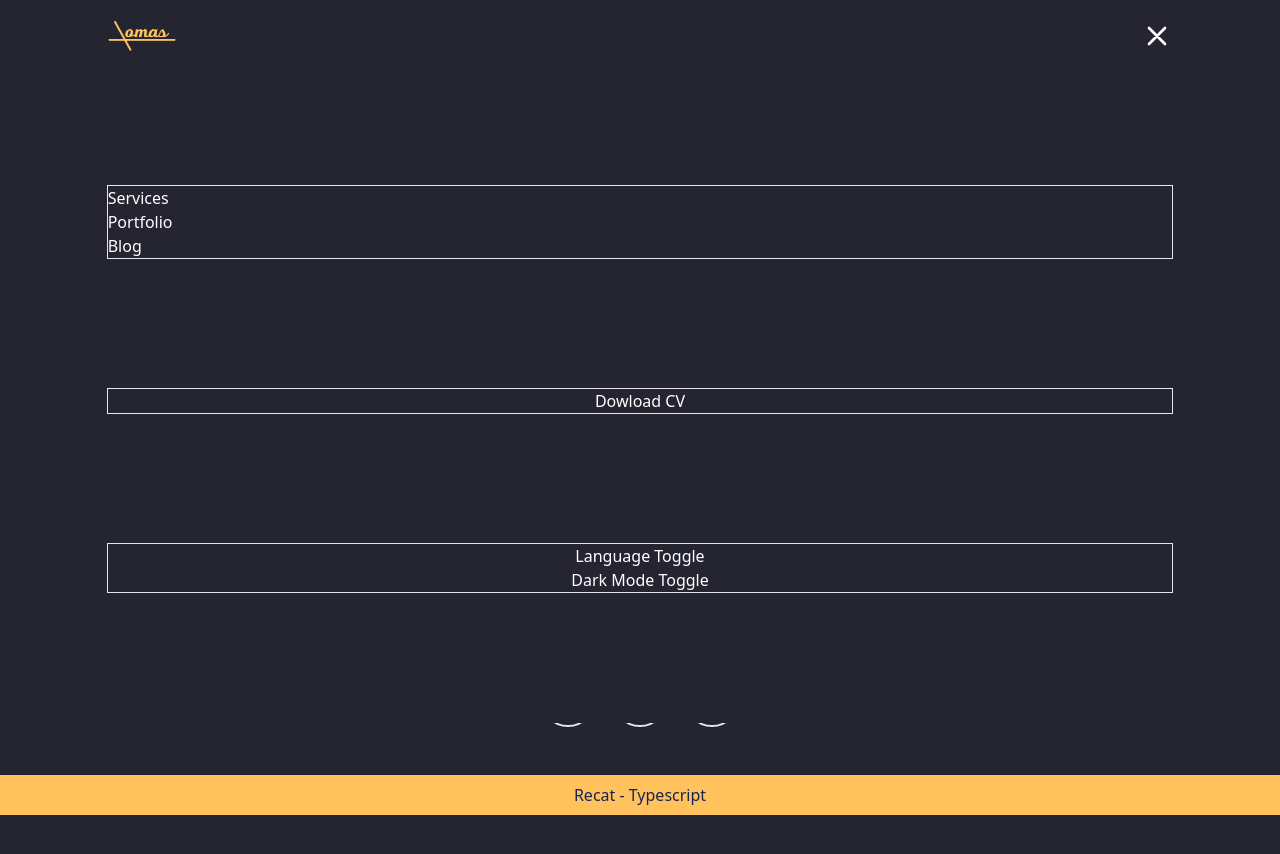
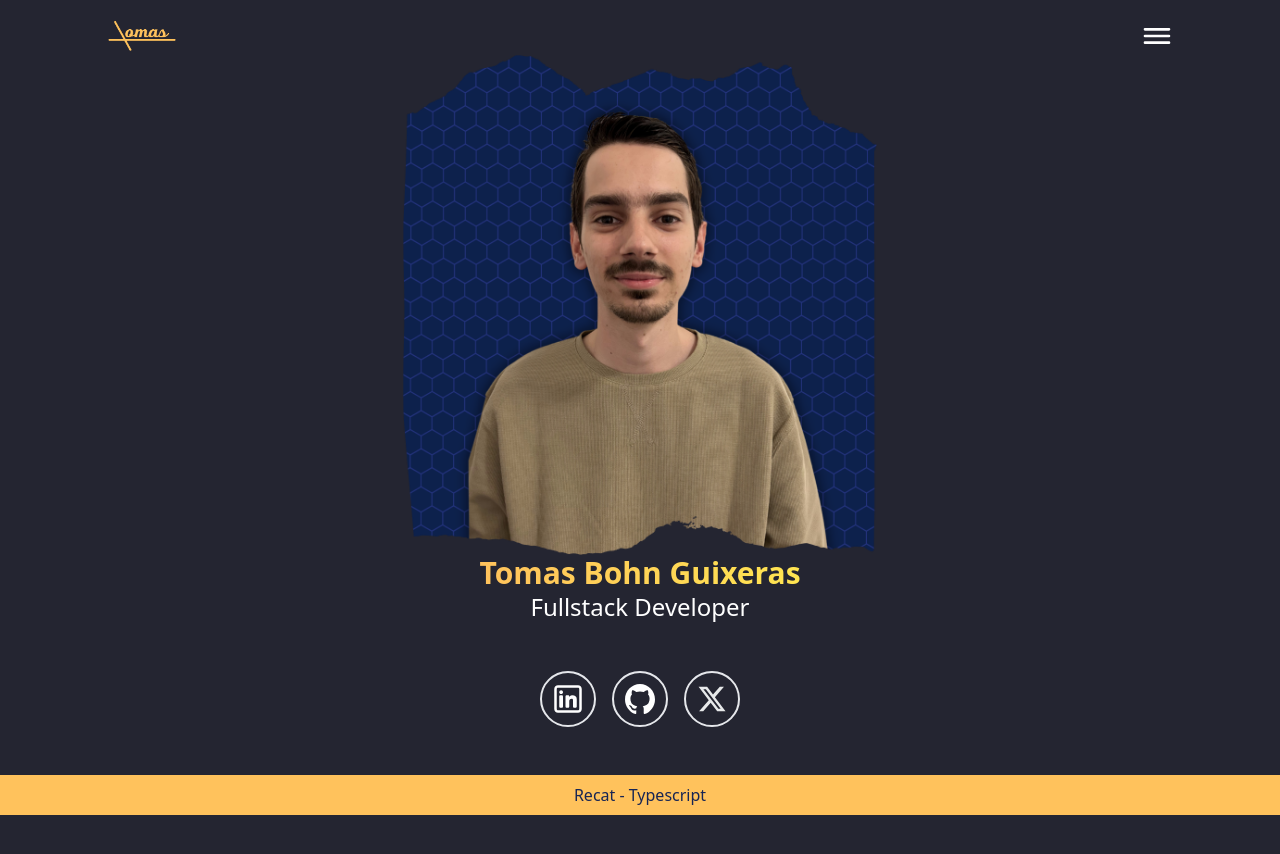
Before and after one commit to tomasguixeras/tomasguixeras-portfolio, a Next.js app: page / in a window 1280 px wide. Shown: the top 854 px of the page. Built offline with nearby package versions, Linux system fonts and the light colour scheme.

Commit message:
Fixing dropdown

```diff
--- a/src/components/NavBar.tsx
+++ b/src/components/NavBar.tsx
@@ -4,7 +4,7 @@ import Image from "next/image";
 import React, { useState } from "react";
 
 function NavBar() {
-  const [openMenu, setOpenMenu] = useState(true);
+  const [openMenu, setOpenMenu] = useState(false);
 
   return (
     <>
```
